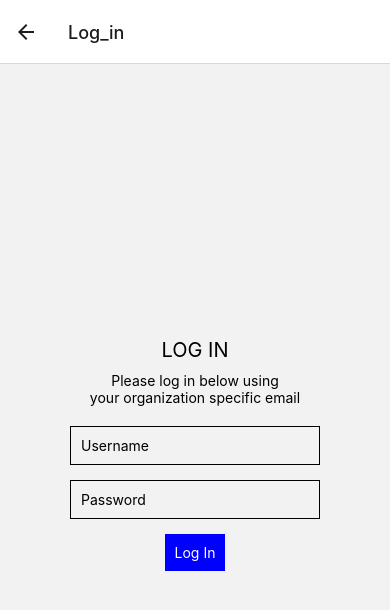
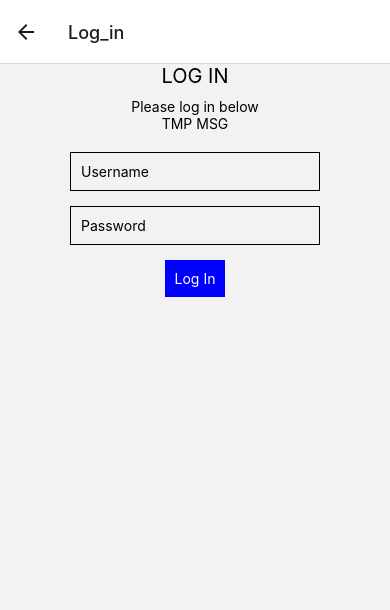
Before and after one commit to suny-poly-cs-club/attendance-app, a React Native app in the folder attendanceApp/: screen /Log_in in a window 390 px wide. Shown: the top 610 px of the page. Built offline with nearby package versions, Linux system fonts and the light colour scheme.

Commit message:
org message and scrolling

```diff
--- a/attendanceApp/LogIn.js
+++ b/attendanceApp/LogIn.js
@@ -1,10 +1,11 @@
-import React, { useState } from 'react';
-import { Text, View, TextInput, TouchableOpacity, Alert } from 'react-native';
+import React, { useState, useEffect } from 'react';
+import { Text, View, TextInput, TouchableOpacity, Alert, ScrollView } from 'react-native';
 
 const LogIn = ({ navigation }) => {
   const [username, setUsername] = useState('');
   const [password, setPassword] = useState('');
   const [errorMessage, setErrorMessage] = useState('');
+  const [orgMsg, setOrgMsg] = useState('');
 
   const handleLogIn = async () => {
     // Validate if username or password is blank
@@ -43,11 +44,19 @@ const LogIn = ({ navigation }) => {
     */
   };
 
+  useEffect(() => {
+	//load org msg from the server here
+	let orgMsg = "TMP MSG"
+	setOrgMsg(orgMsg);
+  },[]);
+
   return (
+	<ScrollView
+        contentInsetAdjustmentBehavior="automatic">
       <View style={{ flex: 1, alignItems: 'center', justifyContent: 'center' }}>
         <Text style={{ fontSize: 20, marginBottom: 10 }}>LOG IN</Text>
-      <Text style={{ marginBottom: 0 }}>Please log in below using</Text>
-      <Text style={{ marginBottom: 20 }}>your organization specific email</Text>
+        <Text style={{ marginBottom: 0 }}>Please log in below</Text>
+	    <Text style={{ marginBottom: 20 }}>{orgMsg}</Text>
         <TextInput
           style={{ borderWidth: 1, padding: 10, marginBottom: 15, width: 250 }}
           placeholder="Username"
@@ -71,6 +80,7 @@ const LogIn = ({ navigation }) => {
           <Text style={{ color: 'white' }}>Log In</Text>
         </TouchableOpacity>
       </View>
+	</ScrollView>
   );
 };
 
```
Lines whose indentation alone changed are shown as unchanged.
